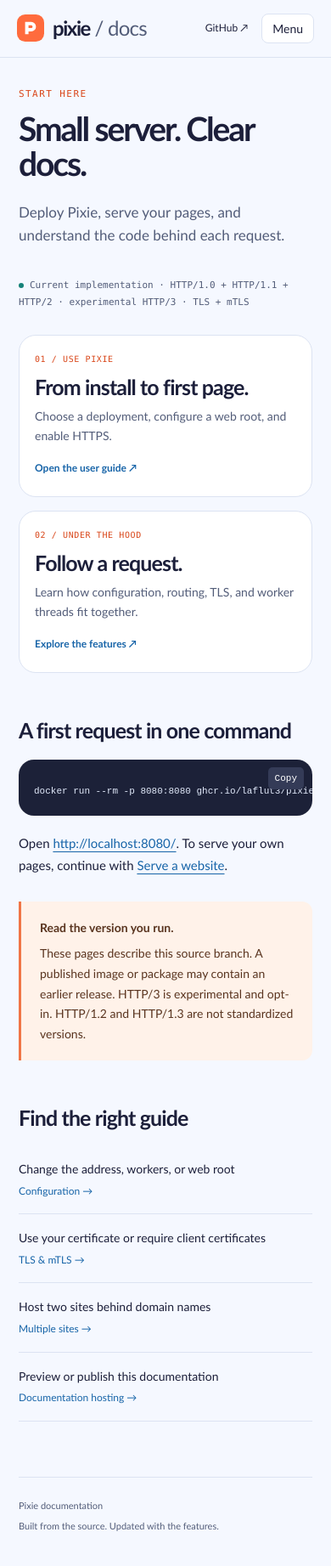
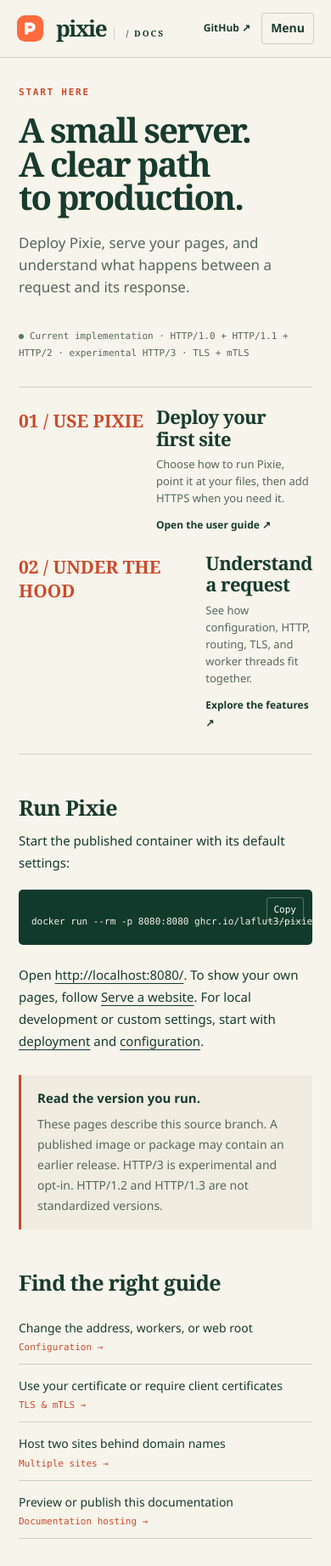
Before and after one commit to laflut3/Pixie, a plain HTML site: page docs/index.html in a window 390 px wide. Shown: the top 1843 px of the page at 85% size. Drawn offline with Linux system fonts and the light colour scheme.

Commit message:
Refresh the documentation site layout and copy

```diff
--- a/docs/assets/style.css
+++ b/docs/assets/style.css
@@ -1,114 +1,124 @@
-:root{--bg:#f5f8ff;--paper:#fff;--ink:#1c1f3a;--muted:#535d79;--line:#dce3f2;--accent:#d9471a;--blue:#1764a8;--soft:#edf2fc;--radius:18px;--mono:"SFMono-Regular",Consolas,"Liberation Mono",monospace}
-*{box-sizing:border-box}
-html{scroll-padding-top:100px}
-body{margin:0;background:var(--bg);color:var(--ink);font-family:"Avenir Next","Trebuchet MS","Gill Sans",sans-serif;font-size:16px;line-height:1.7}
-a{color:var(--blue);text-underline-offset:4px}
-a:hover{color:var(--accent)}
-button{font:inherit}
-a:focus-visible,button:focus-visible{outline:3px solid var(--accent);outline-offset:4px;border-radius:4px}
-.skip{position:fixed;top:-80px;left:16px;z-index:10;padding:12px 20px;background:var(--ink);color:white}
-.skip:focus{top:12px}
-.topbar{position:sticky;top:0;z-index:3;display:flex;align-items:center;justify-content:space-between;gap:16px;height:80px;padding:0 36px;background:rgba(245,248,255,.96);border-bottom:1px solid var(--line);backdrop-filter:blur(12px)}
-.brand{display:inline-flex;align-items:center;gap:10px;text-decoration:none;font-size:24px;font-weight:800;color:var(--ink);letter-spacing:-.06em}
-.brand-sub{font-weight:400;color:var(--muted);letter-spacing:-.03em}
-.top-actions{display:flex;gap:24px;align-items:center;font-size:14px}
-.top-actions>a{color:var(--ink);text-decoration:none}
-.version{font-family:var(--mono);font-size:10px;letter-spacing:.08em;border:1px solid var(--line);padding:5px 10px;border-radius:30px;color:var(--muted)}
-.layout{display:grid;grid-template-columns:228px minmax(0,800px) 180px;max-width:1450px;margin:auto;padding:0 36px;gap:50px}
-.sidebar{position:sticky;top:80px;align-self:start;height:calc(100dvh - 80px);padding:28px 0;overflow:auto;display:flex;flex-direction:column;justify-content:space-between}
-.nav-group{margin-bottom:25px}
-.nav-group>p{font-size:11px;text-transform:uppercase;letter-spacing:.12em;font-weight:800;color:var(--muted);margin:0 0 8px 13px}
-.nav-group a{display:block;font-size:13px;line-height:1.45;padding:9px 13px;text-decoration:none;border-radius:9px;color:var(--muted)}
-.nav-group a:hover{background:var(--soft);color:var(--ink)}
-.nav-group a[aria-current]{background:#ffe8df;color:#a73310;font-weight:700}
-.sidebar-foot{border-top:1px solid var(--line);padding:20px 12px 0;color:var(--muted);font-size:11px;white-space:nowrap}
-.status-dot{display:inline-block;width:6px;height:6px;background:#168279;border-radius:50%;margin-right:7px;vertical-align:middle}
-main{padding:55px 0 0;min-width:0}
-.eyebrow{font:11px var(--mono);text-transform:uppercase;letter-spacing:.13em;color:var(--accent);margin-bottom:14px}
-h1{font-size:clamp(36px,4.1vw,60px);line-height:1.06;letter-spacing:-.055em;margin:0 0 22px;max-width:720px;font-weight:800}
-.lead{font-size:19px;line-height:1.6;color:var(--muted);max-width:650px;margin:0 0 36px}
-article{font-size:15px}
-h2{font-size:25px;line-height:1.2;letter-spacing:-.035em;margin:52px 0 18px}
-h3{font-size:18px}
-p{margin:14px 0}
-li{padding-left:4px;margin:8px 0}
-code{font-family:var(--mono);font-size:.85em;background:var(--soft);border-radius:4px;padding:2px 5px;overflow-wrap:anywhere}
-pre{background:#1c2138;color:#e2eafb;border-radius:var(--radius);padding:24px;margin:20px 0;overflow:auto;line-height:1.7;font-size:13px;position:relative}
-pre code{font:inherit;background:none;padding:0;color:inherit;overflow-wrap:normal}
-.copy-button{position:absolute;top:9px;right:10px;background:#343b57;border:0;color:#fff;font-size:11px;border-radius:5px;padding:4px 8px;cursor:pointer}
-.copy-button:hover{background:#4b5678}
-.callout{border-left:3px solid #f07546;background:#fff2e9;border-radius:0 12px 12px 0;padding:19px 22px;margin:30px 0;color:#59341f;font-size:14px}
-.callout p{margin:6px 0 0}
-.table-wrap{overflow:auto;border:1px solid var(--line);border-radius:12px;margin:24px 0}
-table{width:100%;border-collapse:collapse;font-size:13px;text-align:left}
-th{background:var(--soft);font-size:11px;text-transform:uppercase;letter-spacing:.05em;color:var(--muted)}
-th,td{padding:14px 16px;vertical-align:top;border-bottom:1px solid var(--line)}
-tr:last-child td{border-bottom:0}
-.hero-note{font:11px var(--mono);line-height:1.8;color:var(--muted);margin-bottom:28px}
-.path-grid{display:grid;grid-template-columns:1fr 1fr;gap:16px}
-.path-card{display:flex;flex-direction:column;padding:26px 25px 22px;background:var(--paper);border:1px solid var(--line);border-radius:20px;color:var(--ink);text-decoration:none;transition:transform .2s cubic-bezier(.2,.8,.2,1),border-color .2s}
-.path-card:hover{transform:translateY(-3px);border-color:#f0a286;color:var(--ink)}
-.step{font:10px var(--mono);letter-spacing:.06em;color:var(--accent)}
-.path-card h2{font-size:27px;margin:22px 0 8px}
-.path-card p{font-size:14px;color:var(--muted);margin:0 0 26px}
-.card-link{font-size:12px;margin-top:auto;font-weight:700;color:var(--blue)}
-.link-list{list-style:none;padding:0}
-.link-list li{padding:0;margin:0}
-.link-list a{display:flex;justify-content:space-between;gap:22px;text-decoration:none;color:var(--ink);padding:16px 0;border-bottom:1px solid var(--line);font-size:14px}
-.link-list span{color:var(--blue);font-size:12px;white-space:nowrap}
-.toc{position:sticky;top:122px;align-self:start;max-height:calc(100dvh - 145px);overflow:auto;padding-left:20px;border-left:1px solid var(--line);font-size:11px}
-.toc>p{font:10px var(--mono);color:var(--muted);letter-spacing:.08em;margin:0 0 14px}
-.toc a{display:block;padding:5px 0;color:var(--muted);text-decoration:none;line-height:1.5}
-.toc a:hover{color:var(--accent)}
-footer{border-top:1px solid var(--line);margin-top:65px;padding:24px 0 35px;font-size:11px;color:var(--muted);display:flex;justify-content:space-between;gap:15px}
-.flow{display:flex;align-items:center;justify-content:space-around;flex-wrap:wrap;gap:12px;background:var(--paper);border:1px solid var(--line);padding:22px;border-radius:16px;font:12px var(--mono);margin:25px 0}
-.flow span{color:var(--accent)}
-.timeline{list-style:none;padding-left:28px;border-left:1px solid var(--line);counter-reset:steps}
-.timeline li{position:relative;margin:25px 0;counter-increment:steps}
-.timeline li:before{content:counter(steps);position:absolute;left:-45px;top:0;border-radius:50%;width:27px;height:27px;text-align:center;font:11px/27px var(--mono);background:#ffe8df;color:#a73310}
-.timeline p{margin:5px 0;color:var(--muted)}
-.menu-button{display:none;border:1px solid var(--line);border-radius:8px;color:var(--ink);background:var(--paper);padding:5px 12px;cursor:pointer}
-@media(min-width:1500px){.layout{gap:60px}
+:root {
+  color-scheme: light;
+  --paper: #f7f4eb;
+  --surface: #fffdf7;
+  --ink: #173b2e;
+  --muted: #56675d;
+  --line: #c9d0c5;
+  --accent: #c94b2c;
+  --soft: #ecefe5;
+  --code: #123a2c;
+  --mono: "SFMono-Regular", Consolas, "Liberation Mono", monospace;
+  --serif: Georgia, "Times New Roman", serif;
 }
-@media(max-width:1200px){.layout{grid-template-columns:210px minmax(0,1fr);gap:40px;max-width:1100px}
-.toc{display:none}
+
+* { box-sizing: border-box; }
+html { scroll-behavior: smooth; scroll-padding-top: 100px; }
+body { margin: 0; background: var(--paper); color: var(--ink); font-family: "Avenir Next", Avenir, "Segoe UI", sans-serif; font-size: 16px; line-height: 1.72; }
+a { color: var(--ink); text-underline-offset: 4px; }
+a:hover { color: var(--accent); }
+button { font: inherit; }
+a:focus-visible, button:focus-visible { outline: 3px solid var(--accent); outline-offset: 4px; border-radius: 3px; }
+
+.skip { position: fixed; top: -80px; left: 16px; z-index: 10; padding: 10px 16px; background: var(--ink); color: white; }
+.skip:focus { top: 12px; }
+.topbar { position: sticky; top: 0; z-index: 3; display: flex; align-items: center; justify-content: space-between; gap: 20px; min-height: 88px; padding: 10px clamp(20px, 4vw, 64px); background: rgba(247,244,235,.96); border-bottom: 1px solid var(--line); backdrop-filter: blur(12px); }
+.brand { display: inline-flex; align-items: center; gap: 15px; text-decoration: none; color: var(--ink); }
+.brand img { width: 36px; height: 36px; }
+.brand>span { font-family: var(--serif); font-size: 31px; font-weight: 700; letter-spacing: -.06em; }
+.brand-sub { margin-left: 16px; padding-left: 16px; border-left: 1px solid var(--line); font-family: inherit; font-size: 12px; font-weight: 600; letter-spacing: .2em; text-transform: uppercase; }
+.top-actions { display: flex; align-items: center; gap: 20px; font-size: 14px; font-weight: 600; }
+.top-actions>a { text-decoration: none; }
+.version { font: 10px var(--mono); letter-spacing: .09em; color: var(--muted); }
+.layout { display: grid; grid-template-columns: 224px minmax(0, 790px) 154px; gap: clamp(28px, 4vw, 60px); max-width: 1510px; margin: 0 auto; padding: 28px clamp(20px, 4vw, 64px) 0; }
+.sidebar { position: sticky; top: 88px; align-self: start; height: calc(100dvh - 88px); overflow: auto; display: flex; flex-direction: column; justify-content: space-between; padding: 24px 18px 22px 0; border-right: 1px solid var(--line); }
+.nav-group { margin: 0 17px 26px 0; padding-bottom: 18px; border-bottom: 1px solid var(--line); }
+.nav-group:last-child { border: 0; }
+.nav-group>p, .toc>p { margin: 0 0 9px; color: var(--muted); font: 700 10px/1.4 var(--mono); letter-spacing: .15em; text-transform: uppercase; }
+.nav-group a { display: block; margin: 1px 0; padding: 5px 9px 5px 13px; border-left: 2px solid transparent; color: var(--muted); text-decoration: none; font-size: 13px; line-height: 1.55; }
+.nav-group a:hover { color: var(--ink); }
+.nav-group a[aria-current] { border-color: var(--accent); color: var(--ink); font-weight: 700; }
+.sidebar-foot { padding: 14px 10px 0; border-top: 1px solid var(--line); color: var(--muted); font: 10px var(--mono); }
+.status-dot { display: inline-block; width: 6px; height: 6px; margin-right: 7px; border-radius: 50%; background: #527c5c; vertical-align: middle; }
+main { min-width: 0; padding: 45px 0 0; }
+.eyebrow { margin: 0 0 18px; color: var(--accent); font: 700 11px var(--mono); letter-spacing: .16em; text-transform: uppercase; }
+h1, h2, h3 { color: var(--ink); font-family: var(--serif); font-weight: 700; text-wrap: balance; }
+h1 { max-width: 850px; margin: 0 0 21px; font-size: clamp(42px, 5.2vw, 69px); line-height: .99; letter-spacing: -.045em; }
+.lead { max-width: 680px; margin: 0 0 34px; color: var(--muted); font-size: 19px; line-height: 1.55; }
+article { font-size: 15px; }
+h2 { margin: 48px 0 13px; font-size: 29px; line-height: 1.15; letter-spacing: -.025em; }
+h3 { margin: 27px 0 8px; font-size: 21px; line-height: 1.25; }
+p { max-width: 70ch; margin: 13px 0; }
+li { max-width: 72ch; margin: 8px 0; padding-left: 3px; }
+code { padding: 2px 5px; border-radius: 3px; background: var(--soft); font: .85em var(--mono); overflow-wrap: anywhere; }
+pre { position: relative; overflow: auto; margin: 18px 0 23px; padding: 22px 24px; border-radius: 5px; background: var(--code); color: #f3f1e8; font: 13px/1.75 var(--mono); }
+pre code { padding: 0; background: none; color: inherit; font: inherit; overflow-wrap: normal; }
+.copy-button { position: absolute; top: 9px; right: 10px; padding: 4px 8px; border: 1px solid rgba(255,255,255,.28); border-radius: 3px; background: transparent; color: white; font-size: 11px; cursor: pointer; }
+.copy-button:hover { background: rgba(255,255,255,.14); }
+.callout { margin: 27px 0; padding: 15px 19px; border-left: 3px solid var(--accent); background: #f0ece0; color: var(--ink); }
+.callout p { margin: 5px 0 0; color: var(--muted); font-size: 14px; }
+.table-wrap { overflow: auto; margin: 22px 0; border-top: 1px solid var(--line); border-bottom: 1px solid var(--line); }
+table { width: 100%; border-collapse: collapse; text-align: left; font-size: 13px; }
+th { color: var(--muted); font: 700 10px var(--mono); letter-spacing: .1em; text-transform: uppercase; }
+th, td { padding: 12px 14px; border-bottom: 1px solid var(--line); vertical-align: top; }
+tr:last-child td { border-bottom: 0; }
+.hero-note { margin: 0 0 30px; color: var(--muted); font: 11px/1.8 var(--mono); }
+.path-grid { display: grid; grid-template-columns: 1fr 1fr; gap: 20px; margin: 30px 0 38px; padding: 22px 0 25px; border-top: 1px solid var(--line); border-bottom: 1px solid var(--line); }
+.path-card { display: grid; grid-template-columns: auto 1fr; align-content: start; column-gap: 15px; color: var(--ink); text-decoration: none; }
+.path-card:hover h2 { color: var(--accent); }
+.step { grid-row: span 3; padding-top: 3px; color: var(--accent); font: 700 21px var(--serif); }
+.path-card h2 { margin: 0 0 7px; font-size: 23px; }
+.path-card p { margin: 0 0 12px; color: var(--muted); font-size: 13px; line-height: 1.55; }
+.card-link { font-size: 12px; font-weight: 700; }
+.link-list { padding: 0; list-style: none; }
+.link-list li { margin: 0; padding: 0; }
+.link-list a { display: flex; justify-content: space-between; gap: 18px; padding: 13px 0; border-bottom: 1px solid var(--line); text-decoration: none; font-size: 14px; }
+.link-list span { color: var(--accent); font: 11px var(--mono); white-space: nowrap; }
+.toc { position: sticky; top: 126px; align-self: start; max-height: calc(100dvh - 150px); overflow: auto; padding: 25px 0 0 18px; border-left: 1px solid var(--line); font-size: 11px; }
+.toc a { display: block; padding: 5px 0; color: var(--muted); text-decoration: none; line-height: 1.5; }
+.toc a:hover { color: var(--accent); }
+footer { display: flex; justify-content: space-between; gap: 14px; margin-top: 62px; padding: 17px 0 30px; border-top: 1px solid var(--line); color: var(--muted); font-size: 11px; }
+.flow { display: flex; align-items: center; justify-content: space-around; flex-wrap: wrap; gap: 12px; margin: 24px 0; padding: 19px; border-top: 1px solid var(--line); border-bottom: 1px solid var(--line); font: 12px var(--mono); }
+.flow span { color: var(--accent); }
+.timeline { padding-left: 27px; border-left: 1px solid var(--line); list-style: none; counter-reset: steps; }
+.timeline li { position: relative; margin: 23px 0; counter-increment: steps; }
+.timeline li:before { position: absolute; top: 0; left: -42px; color: var(--accent); content: "0" counter(steps); font: 12px var(--mono); }
+.timeline p { margin: 5px 0; color: var(--muted); }
+.menu-button { display: none; padding: 5px 10px; border: 1px solid var(--line); border-radius: 3px; background: transparent; color: var(--ink); cursor: pointer; }
+
+@media (max-width: 1200px) { .layout { grid-template-columns: 205px minmax(0, 1fr); gap: 35px; max-width: 1080px; } .toc { display: none; } }
+@media (max-width: 800px) {
+  .topbar { min-height: 68px; padding: 8px 20px; }
+  .brand>span { font-size: 26px; }
+  .brand img { width: 31px; height: 31px; }
+  .brand-sub { margin-left: 9px; padding-left: 9px; font-size: 10px; }
+  .top-actions { gap: 13px; }
+  .version { display: none; }
+  .menu-button { display: block; }
+  .layout { display: block; padding: 0 22px; }
+  .sidebar { position: static; height: auto; padding: 14px 0; border: 0; border-bottom: 1px solid var(--line); }
+  .sidebar nav { display: grid; grid-template-columns: 1fr 1fr; gap: 10px 20px; }
+  .nav-group { margin: 0; padding: 8px 0; }
+  .sidebar-foot { display: none; }
+  .js .sidebar { display: none; }
+  .js .sidebar.is-open { display: block; }
+  main { padding-top: 34px; }
+  h1 { font-size: clamp(41px, 9vw, 58px); }
+  .lead { font-size: 17px; }
+  footer { display: block; }
+  footer span { display: block; margin-top: 5px; }
 }
-@media(max-width:800px){.topbar{height:68px;padding:0 20px}
-.top-actions{gap:16px}
-.version{display:none}
-.layout{display:block;padding:0 22px}
-.sidebar{position:static;height:auto;padding:22px 0;border-bottom:1px solid var(--line)}
-.sidebar nav{display:grid;grid-template-columns:1fr 1fr;gap:10px}
-.sidebar-foot{display:none}
-.nav-group{margin:0}
-.js .sidebar{display:none}
-.js .sidebar.is-open{display:block}
-.js .menu-button{display:block}
-main{padding-top:36px}
-.lead{font-size:17px}
-.path-card{padding:22px 18px}
-.path-card h2{font-size:25px}
-pre{padding:28px 18px 20px;font-size:11px}
-footer{display:block}
-footer span{display:block;margin-top:5px}
+@media (max-width: 520px) {
+  .top-actions>a { font-size: 12px; }
+  .path-grid { grid-template-columns: 1fr; gap: 21px; }
+  .path-card h2 { font-size: 22px; }
+  pre { padding: 28px 15px 18px; font-size: 11px; }
+  h1 { font-size: 40px; }
+  h2 { font-size: 25px; }
+  .sidebar nav { grid-template-columns: 1fr 1fr; }
+  .link-list a { display: block; }
+  .link-list span { display: block; margin-top: 4px; }
+  th, td { padding: 10px; }
 }
-@media(max-width:480px){.path-grid{grid-template-columns:1fr}
-.path-card h2{margin-top:12px}
-.path-card p{margin-bottom:16px}
-.link-list a{display:block}
-.link-list span{display:block;margin-top:4px}
-h1{font-size:39px}
-.sidebar nav{grid-template-columns:1fr 1fr}
-.top-actions>a{font-size:12px}
-th,td{padding:12px 10px}
-}
-@media(prefers-reduced-motion:reduce){*{scroll-behavior:auto!important;transition:none!important}
-}
-@media print{.topbar,.sidebar,.toc,.copy-button{display:none}
-.layout{display:block}
-main{padding:0}
-body{background:white}
-pre{white-space:pre-wrap;color:black;background:#eee}
-.callout{break-inside:avoid}
-a{color:inherit}
-}
+@media (prefers-reduced-motion: reduce) { *, *::before, *::after { scroll-behavior: auto !important; transition: none !important; } }
+@media print { .topbar, .sidebar, .toc, .copy-button { display: none; } .layout { display: block; } main { padding: 0; } body { background: white; } pre { white-space: pre-wrap; color: black; background: #eee; } .callout { break-inside: avoid; } a { color: inherit; } }
--- a/docs/index.html
+++ b/docs/index.html
@@ -4,7 +4,7 @@
 <meta charset="utf-8">
 <meta name="viewport" content="width=device-width, initial-scale=1">
 <meta name="description" content="Deploy Pixie, serve your pages, and understand the code behind each request.">
-<meta name="theme-color" content="#f5f8ff">
+<meta name="theme-color" content="#f7f4eb">
 <title>Small server. Clear docs. — Pixie docs</title>
 <link rel="icon" href="assets/mark.svg" type="image/svg+xml">
 <link rel="stylesheet" href="assets/style.css">
@@ -58,8 +58,8 @@
 </aside>
 <main id="content" tabindex="-1">
 <div class="eyebrow">Start here</div>
-<h1>Small server. Clear docs.</h1>
-<p class="lead">Deploy Pixie, serve your pages, and understand the code behind each request.</p>
+<h1>A small server. A clear path to production.</h1>
+<p class="lead">Deploy Pixie, serve your pages, and understand what happens between a request and its response.</p>
 <article>
 <div class="hero-note">
 <span class="status-dot">
@@ -67,22 +67,23 @@
 <div class="path-grid">
 <a class="path-card" href="deploy.html">
 <span class="step">01 / USE PIXIE</span>
-<h2>From install to first page.</h2>
-<p>Choose a deployment, configure a web root, and enable HTTPS.</p>
+<h2>Deploy your first site</h2>
+<p>Choose how to run Pixie, point it at your files, then add HTTPS when you need it.</p>
 <span class="card-link">Open the user guide ↗</span>
 </a>
 <a class="path-card" href="architecture.html">
 <span class="step">02 / UNDER THE HOOD</span>
-<h2>Follow a request.</h2>
-<p>Learn how configuration, routing, TLS, and worker threads fit together.</p>
+<h2>Understand a request</h2>
+<p>See how configuration, HTTP, routing, TLS, and worker threads fit together.</p>
 <span class="card-link">Explore the features ↗</span>
 </a>
 </div>
-<h2 id="quick-start">A first request in one command</h2>
+<h2 id="quick-start">Run Pixie</h2>
+<p>Start the published container with its default settings:</p>
 <pre>
 <code>docker run --rm -p 8080:8080 ghcr.io/laflut3/pixie:latest</code>
 </pre>
-<p>Open <a href="http://localhost:8080/">http://localhost:8080/</a>. To serve your own pages, continue with <a href="serve.html">Serve a website</a>.</p>
+<p>Open <a href="http://localhost:8080/">http://localhost:8080/</a>. To show your own pages, follow <a href="serve.html">Serve a website</a>. For local development or custom settings, start with <a href="deploy.html">deployment</a> and <a href="configure.html">configuration</a>.</p>
 <aside class="callout">
 <strong>Read the version you run.</strong>
 <p>These pages describe this source branch. A published image or package may contain an earlier release. HTTP/3 is experimental and opt-in. HTTP/1.2 and HTTP/1.3 are not standardized versions.</p>
```
Also changed, not shown: docs/architecture.html (+2 -2 lines), docs/deploy.html (+1 -1 lines), docs/feature-http.html (+1 -1 lines), docs/feature-routing.html (+1 -1 lines), docs/feature-runtime.html (+2 -2 lines), docs/publish.html (+1 -1 lines), docs/security.html (+2 -2 lines), docs/serve.html (+1 -1 lines), docs/sites.html (+1 -1 lines).
